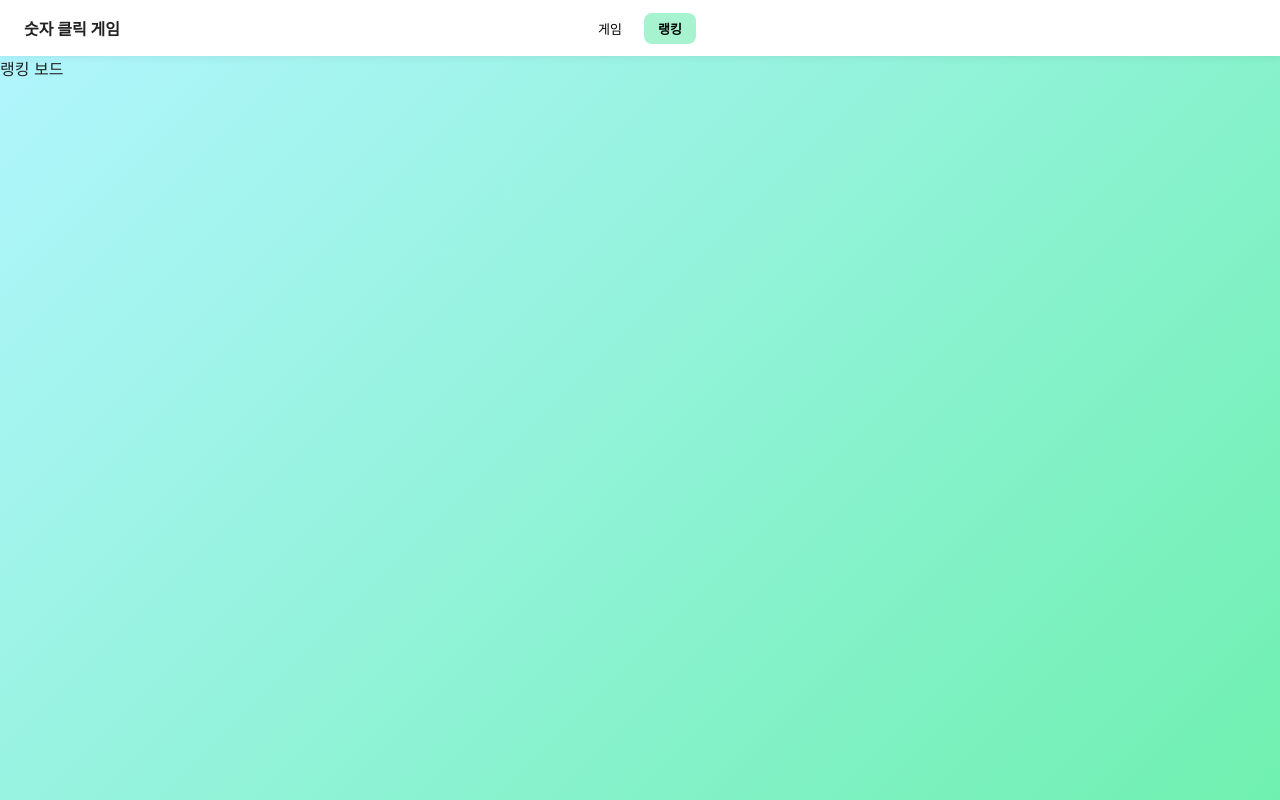
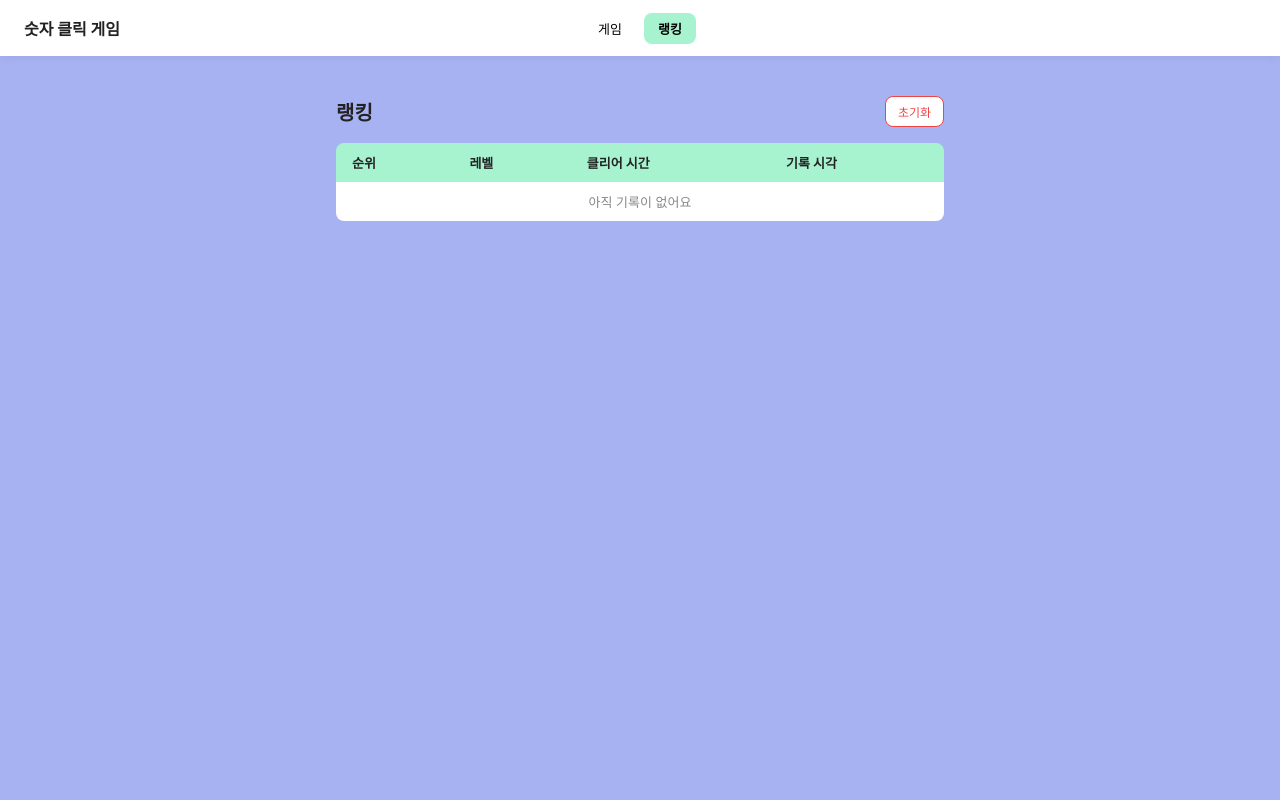
Before and after one commit to 39-play-sopt-web/SonSeungHyun, a React (Vite) app in the folder Week2/Homework/: page / in a window 1280 px wide. Both pictures are taken after a click on the button "랭킹". Built offline with nearby package versions, Linux system fonts and the light colour scheme.

Commit message:
랭킹 보드 구현

```diff
--- a/Week2/Homework/src/components/Ranking.jsx
+++ b/Week2/Homework/src/components/Ranking.jsx
@@ -1,6 +1,119 @@
-// components/Ranking.jsx
+import { useState } from "react";
+import styled from "@emotion/styled";
+import { clearRanking, getRanking } from "../ranking";
+
+const Wrapper = styled.section`
+  max-width: 640px;
+  margin: 40px auto 0;
+  padding: 0 16px;
+`;
+
+const TitleRow = styled.div`
+  display: flex;
+  justify-content: space-between;
+  align-items: center;
+  margin-bottom: 16px;
+`;
+
+const Title = styled.h2`
+  margin: 0;
+  font-size: ${({ theme }) => theme.fonts.lg};
+`;
+
+const ClearButton = styled.button`
+  padding: 6px 12px;
+  border: 1px solid ${({ theme }) => theme.colors.danger};
+  border-radius: ${({ theme }) => theme.radius};
+  background-color: ${({ theme }) => theme.colors.white};
+  color: ${({ theme }) => theme.colors.danger};
+  font-size: ${({ theme }) => theme.fonts.xs};
+  cursor: pointer;
+`;
+
+const TableWrapper = styled.div`
+  overflow: hidden;
+  border-radius: ${({ theme }) => theme.radius};
+`;
+
+const Table = styled.table`
+  width: 100%;
+  border-collapse: collapse;
+  font-size: ${({ theme }) => theme.fonts.sm};
+
+  th,
+  td {
+    padding: 10px 16px;
+    text-align: left;
+  }
+
+  thead {
+    background-color: ${({ theme }) => theme.colors.primary};
+  }
+
+  tbody {
+    background-color: ${({ theme }) => theme.colors.white};
+  }
+`;
+
+const EmptyCell = styled.td`
+  text-align: center !important;
+  color: #888;
+`;
+
+const format = (String) => new Date(String).toLocaleString("ko-KR", {
+  year: "numeric",
+  month: "2-digit",
+  day: "2-digit",
+  hour: "2-digit",
+  minute: "2-digit",
+});
+
 const Ranking = () => {
-  return <div>랭킹 보드</div>;
+  const [ranking, setRanking] = useState(() => getRanking());
+  const sortedRanking = ranking.toSorted((a, b) => a.time - b.time);
+  const handleClear = () => {
+    clearRanking();
+    setRanking([]);
+  };
+  return (
+    <Wrapper>
+      <TitleRow>
+        <Title>랭킹</Title>
+        <ClearButton type="button" onClick={handleClear}>
+          초기화
+        </ClearButton>
+      </TitleRow>
+
+      <TableWrapper>
+        <Table>
+          <thead>
+            <tr>
+              <th>순위</th>
+              <th>레벨</th>
+              <th>클리어 시간</th>
+              <th>기록 시각</th>
+            </tr>
+          </thead>
+          <tbody>
+            {sortedRanking.length === 0 ? (
+              <tr>
+                <EmptyCell colSpan={4}>아직 기록이 없어요</EmptyCell>
+              </tr>
+            ) : (
+              sortedRanking.map((record, index) => (
+                <tr key={record.date}>
+                  <td>{index + 1}</td>
+                  <td>Level {record.level}</td>
+                  <td>{record.time.toFixed(2)}초</td>
+                  <td>{format(record.date)}</td>
+                </tr>
+              ))
+            )}
+          </tbody>
+        </Table>
+      </TableWrapper>
+    </Wrapper>
+  );
 };
 
 export default Ranking;
--- a/Week2/Homework/src/ranking.js
+++ b/Week2/Homework/src/ranking.js
@@ -1,9 +1,13 @@
-export const getRankings = () => {
+export const getRanking = () => {
   const saved = localStorage.getItem("rankingKey");
   return saved ? JSON.parse(saved) : [];
 };
 
 export const saveRanking = (record) => {
-  const rankings = getRankings();
+  const rankings = getRanking();
   localStorage.setItem("rankingKey", JSON.stringify([...rankings, record]));
 };
+
+export const clearRanking = () => {
+  localStorage.removeItem("rankingKey");
+};
--- a/Week2/Homework/src/styles/global.js
+++ b/Week2/Homework/src/styles/global.js
@@ -13,8 +13,7 @@ const globalStyle = css`
     min-height: 100vh;
     font-family: -apple-system, BlinkMacSystemFont, "Apple SD Gothic Neo", "Malgun Gothic", sans-serif;
     color: ${theme.colors.black};
-    background: linear-gradient(135deg, #b2f5ff 0%, #6ff0b0 100%);
-    background-attachment: fixed;
+    background-color: #a7b2f3
   }
 
   button,
```
